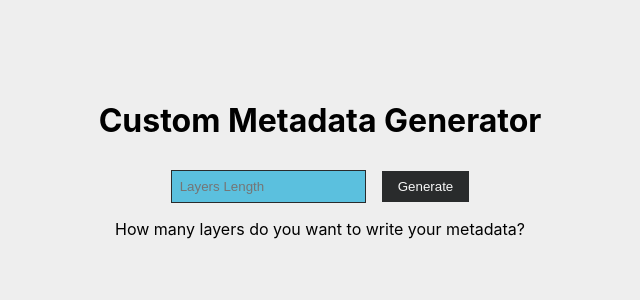
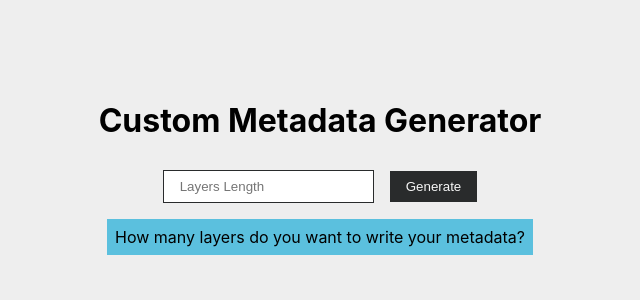
Before and after one commit to emirhansirkeci/metadata-generator, a Next.js app: page / in a window 1280 px wide. Shown: the top 300 px of the page, without its empty margins (320-960 px from the left). Built offline with nearby package versions, Linux system fonts and the light colour scheme.

Commit message:
style edited

```diff
--- a/components/Hero.js
+++ b/components/Hero.js
@@ -92,7 +92,9 @@ export default function Hero() {
           </div>
         </>
       ) : (
-        <p>How many layers do you want to write your metadata?</p>
+        <p className="info">
+          How many layers do you want to write your metadata?
+        </p>
       )}
       <p onClick={() => location.reload()} id="error"></p>
     </div>
--- a/styles/globals.css
+++ b/styles/globals.css
@@ -56,7 +56,7 @@ button {
   cursor: pointer;
 }
 
-#howManyLayers {
+.info {
   background-color: #5bc0de;
   padding: 0.5rem;
 }
```
